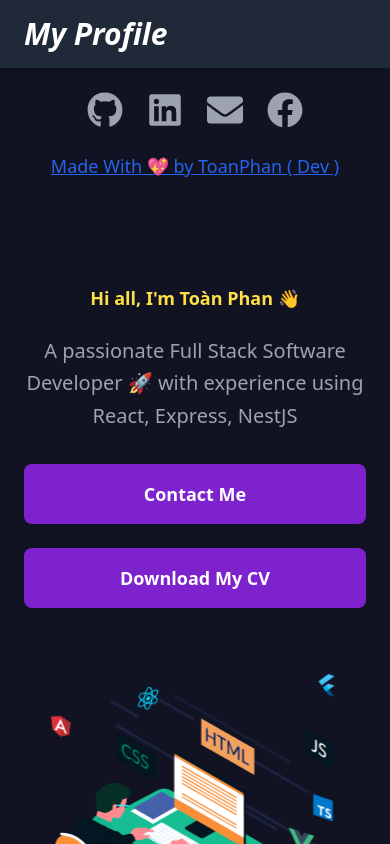
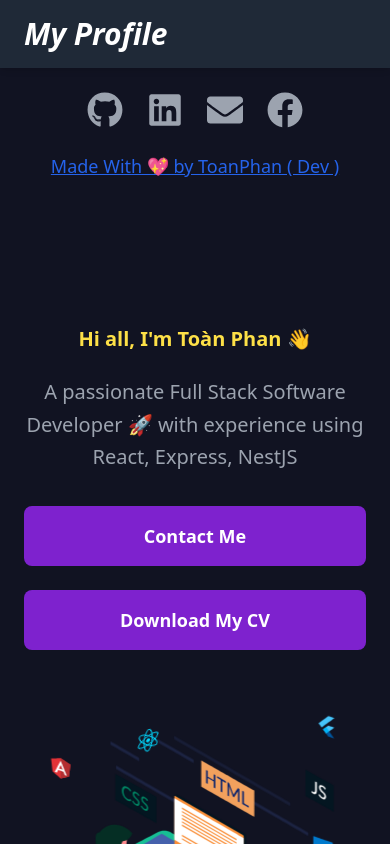
Before and after one commit to toanphangl1997/Portfolio-TP, a React (Vite) app: page /contact in a window 390 px wide. Shown: the top 844 px of the page. Built offline with nearby package versions, Linux system fonts and the light colour scheme.

Commit message:
update rp

```diff
--- a/src/components/Portfolio/Hero.jsx
+++ b/src/components/Portfolio/Hero.jsx
@@ -6,13 +6,13 @@ const Hero = () => {
   return (
     <section
       id="hero"
-      className="min-h-screen flex items-center justify-center px-6 sm:px-10 bg-[#111322]"
+      className="min-h-screen flex items-center justify-center px-6 sm:px-10 bg-[#111322] pt-20"
     >
       {/* Container chính */}
       <div className="flex flex-col lg:flex-row items-center justify-between w-full max-w-[1400px]">
         {/* Phần nội dung bên trái */}
         <div className="w-full lg:w-[50%] text-center lg:text-left">
-          <h1 className="text-lg sm:text-xl md:text-4xl lg:text-6xl font-extrabold text-yellow-300 leading-snug">
+          <h1 className="text-xl sm:text-xl md:text-4xl lg:text-6xl font-extrabold text-yellow-300 leading-snug">
             Hi all, I'm Toàn Phan 👋
           </h1>
 
```
